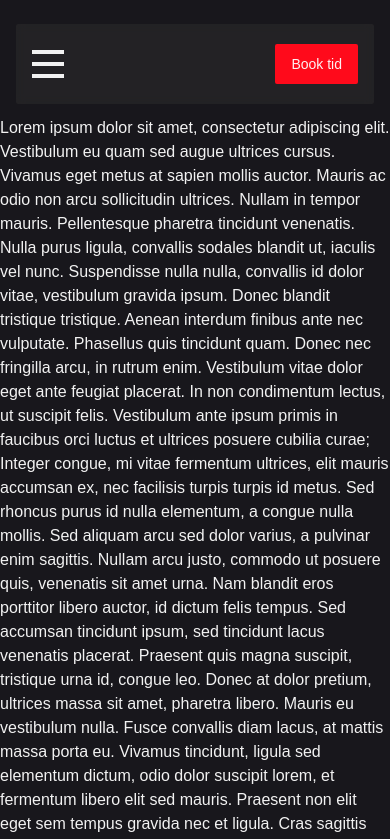
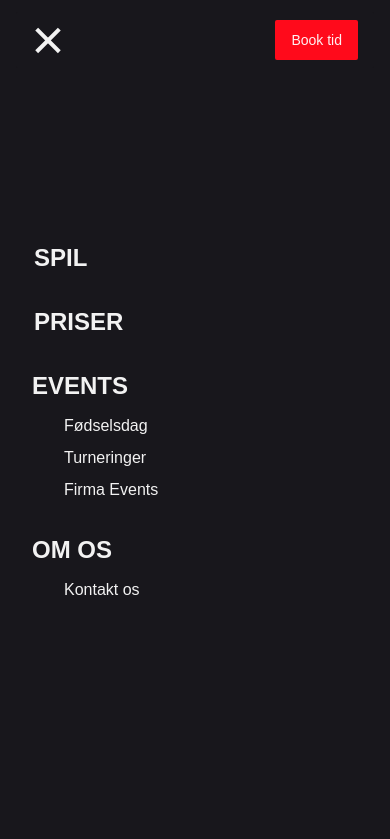
Before and after one commit to TobiasRoland123/next_level, a Next.js app: page / in a window 390 px wide. Shown: the top 839 px of the page. Built offline with nearby package versions, Linux system fonts and the light colour scheme.

Commit message:
added subpages to mobile menu

```diff
--- a/src/components/Header/Header.tsx
+++ b/src/components/Header/Header.tsx
@@ -17,7 +17,7 @@ interface HeaderProps {
 }
 
 export const Header = ({ pageList }: HeaderProps) => {
-  const [isOpen, setIsOpen] = useState(false);
+  const [isOpen, setIsOpen] = useState(true);
 
   const ToggleMenu = () => {
     setIsOpen(!isOpen);
@@ -30,14 +30,44 @@ export const Header = ({ pageList }: HeaderProps) => {
       <div
         className={` bg-primaryCol w-screen h-screen absolute top-0 transition-all md:hidden  ${
           isOpen ? "right-0" : "right-full"
-        } flex justify-center items-center`}
+        } flex  items-center`}
       >
-        <ul className="flex justify-center items-center flex-col">
+        <ul className="flex mx-8 flex-col gap-8">
           {pageList.map((pages) => {
             return (
               <>
                 <li>
-                  <a href={pages.page.href}>{pages.page.pageTitle}</a>
+                  {pages.page.subPages ? (
+                    <div>
+                      <a
+                        href={pages.page.href}
+                        className="font-bold uppercase text-2xl"
+                      >
+                        {pages.page.pageTitle}
+                      </a>
+                      <div className="pl-8 flex flex-col gap-2 mt-3 ">
+                        {pages.page.subPages.map((subpage) => {
+                          return (
+                            <>
+                              <a
+                                href={subpage.href}
+                                className=""
+                              >
+                                {subpage.pageTitle}
+                              </a>
+                            </>
+                          );
+                        })}
+                      </div>
+                    </div>
+                  ) : (
+                    <a
+                      href={pages.page.href}
+                      className="border-2 uppercase text-2xl font-bold border-transparent hover:border-b-accentCol "
+                    >
+                      {pages.page.pageTitle}
+                    </a>
+                  )}
                 </li>
               </>
             );
@@ -45,9 +75,9 @@ export const Header = ({ pageList }: HeaderProps) => {
         </ul>
       </div>
       <nav
-        className={`mx-4 mt-6 md:mx-6 my-3 backdrop-blur-sm ${
+        className={`mx-4  md:mx-6 my-3 backdrop-blur-sm ${
           isOpen ? "bg-primaryCol" : "bg-contrastCol/50"
-        } flex justify-between sticky top-6 items-center px-4 py-3 gap-6 rounded-sm`}
+        } flex justify-between sticky top-2 items-center px-4 gap-6 rounded-sm`}
       >
         <button
           className="w-8 flex flex-col gap-2 justify-center items-center h-14 z-10 md:hidden"
--- a/src/components/NavLinkDropDown/NavLinkDropDown.tsx
+++ b/src/components/NavLinkDropDown/NavLinkDropDown.tsx
@@ -5,7 +5,7 @@ import {
   DropdownMenuLabel,
   DropdownMenuSeparator,
   DropdownMenuTrigger,
-} from "@/components/ui/nav-dropdown-menu";
+} from "../ui/nav-dropdown-menu";
 import { useEffect, useState } from "react";
 
 interface NavLinkDropDownProp {
@@ -21,7 +21,7 @@ export const NavLinkDropDown = ({ ItemList, href, title }: NavLinkDropDownProp)
     console.log(isHovered);
   }, [isHovered]);
 
-  // TODO: find better solution for how to make dropdown apear, so it doesn't come and go so much
+  // TODO: find better solution for how to make dropdown apear, so it doesn't flicker
 
   return (
     <>
```
Also changed, not shown: 1 other file (tests, documents, lock files or other folders).
